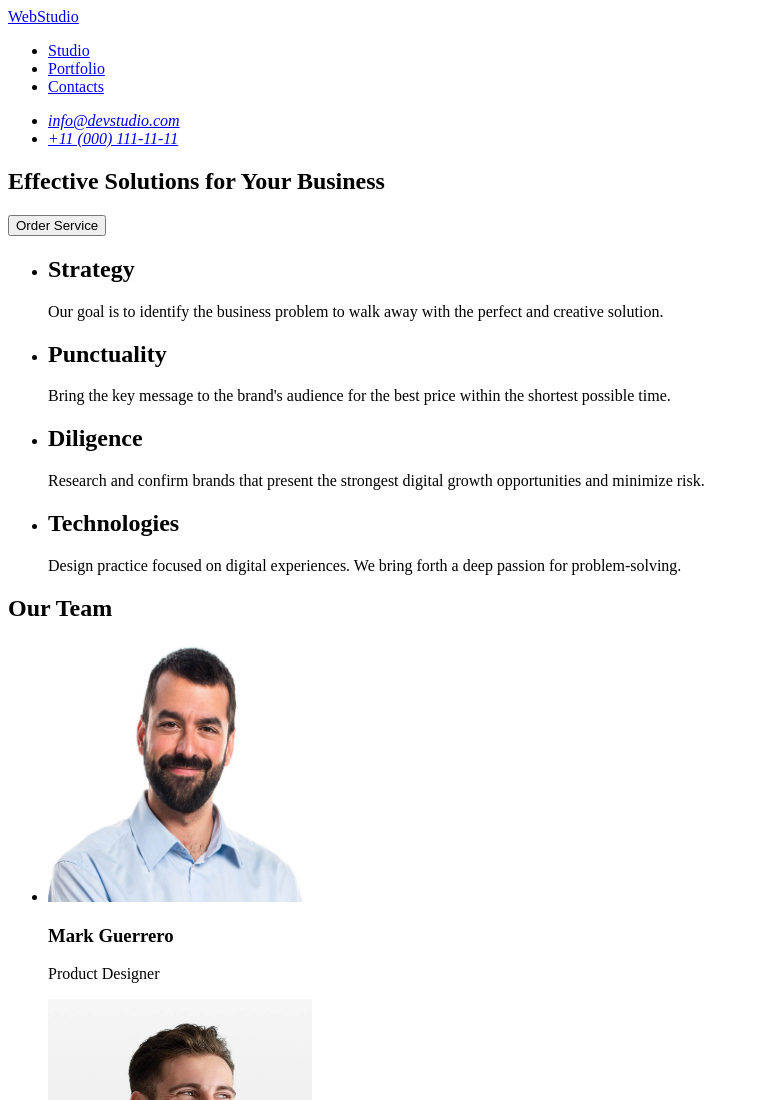
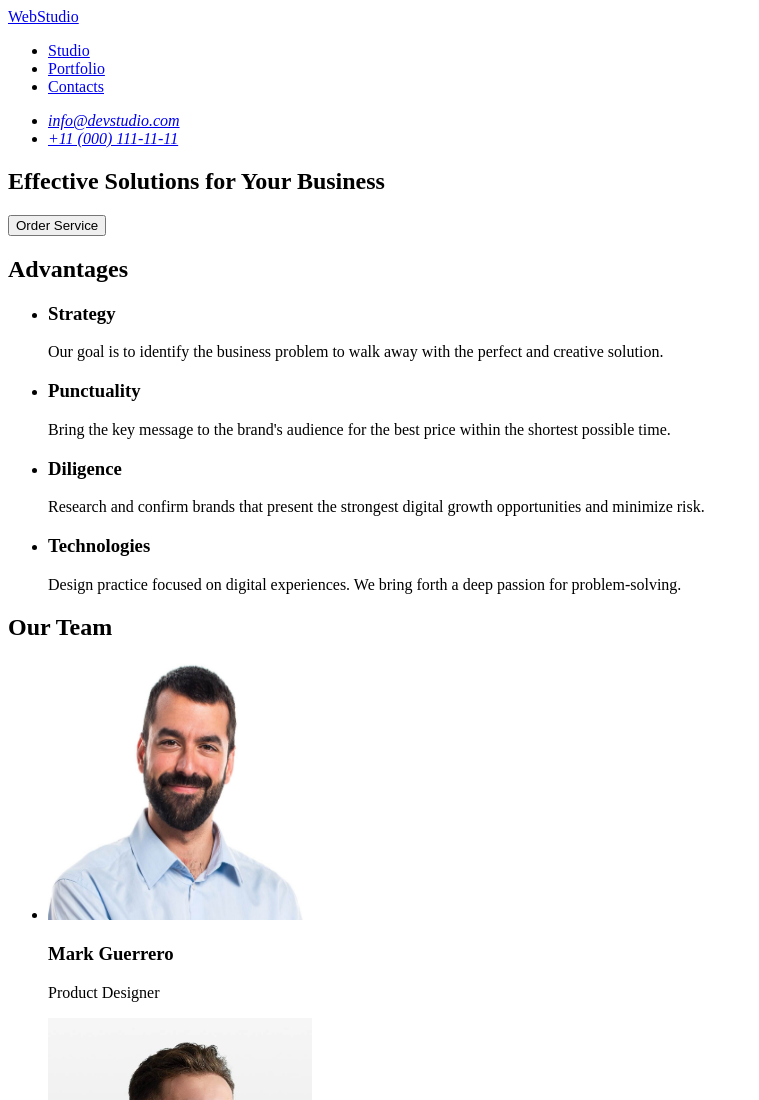
Before and after one commit to Olecsandr9843/goit-markup-hw-01-01, a plain HTML site: page index.html in a window 1280 px wide. Shown: the top 1100 px of the page, without its empty margins (0-759 px from the left). Drawn offline with Linux system fonts and the light colour scheme.

Commit message:
Update index.html

```diff
--- a/index.html
+++ b/index.html
@@ -38,21 +38,22 @@
         <button type="button">Order Service</button>
         </section>
         <section>
+            <h2>Advantages</h2>
             <ul>
                 <li>
-                        <h2>Strategy</h2>
+                        <h3>Strategy</h3>
                         <p>Our goal is to identify the business problem to walk away with the perfect and creative solution.</p>
                 </li>
                 <li>
-                        <h2>Punctuality</h2>
+                        <h3>Punctuality</h3>
                         <p>Bring the key message to the brand's audience for the best price within the shortest possible time.</p>
                 </li>
                 <li>
-                        <h2>Diligence</h2>
+                        <h3>Diligence</h3>
                         <p>Research and confirm brands that present the strongest digital growth opportunities and minimize risk.</p>
                 </li>
                 <li>
-                    <h2>Technologies</h2>
+                    <h3>Technologies</h3>
                     <p>Design practice focused on digital experiences. We bring forth a deep passion for problem-solving.</p>
                 </li>
             </ul>
```
